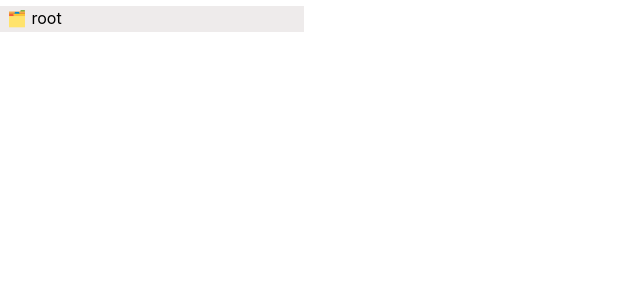
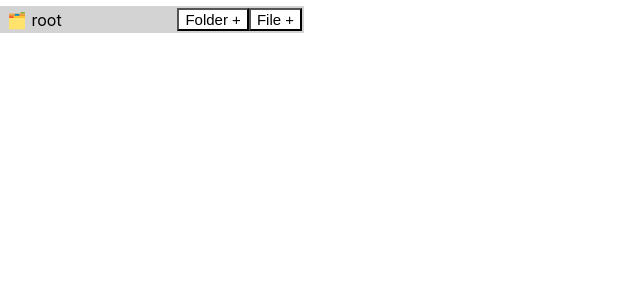
Before and after one commit to rishgupta2301/ReactJS_Machine_Coding_Questions, a React (Create React App) app: page / in a window 1280 px wide. Shown: the top 300 px of the page, without its empty margins (0-640 px from the left). Built offline with nearby package versions, Linux system fonts and the light colour scheme.

Commit message:
completed file-explorer

```diff
--- a/src/components/fileExplorer/explorerComponent.jsx
+++ b/src/components/fileExplorer/explorerComponent.jsx
@@ -1,15 +1,22 @@
 import { useState } from "react";
 import explorer from './folderData';
 import Folder from "./folder";
+import useTraverseTree from "./use-traverse-tree";
 
 const ExplorerComponent = () => {
 
     const [explorerData, setExplorerData] = useState(explorer)
-    console.log(explorerData);
+    const {insertNode} = useTraverseTree()
+
+    const handleInsertNode = (folderId, item, isFolder) => {
+        const finalTree = insertNode(explorerData, folderId, item, isFolder);
+
+        setExplorerData(finalTree)
+    }
 
     return(
         <div>
-            <Folder explorer={explorerData}/>
+            <Folder handleInsertNode={handleInsertNode} explorer={explorerData}/>
         </div>
     )
 
--- a/src/components/fileExplorer/folder.js
+++ b/src/components/fileExplorer/folder.js
@@ -1,22 +1,61 @@
 import { useState } from "react";
 import '../fileExplorer/styles.css'
 
-const Folder = ({ explorer }) => {
+const Folder = ({ handleInsertNode, explorer }) => {
   console.log(explorer);
 
     const [expand, setExpand] = useState(false);
+    const [showInput, setShowInput] = useState({
+        visible: false,
+        isFolder: null,
+    });
+
+    const handleNewFolder=(e, isFolder)=>{ // this will stop the functionality of opening the drop down
+        //to show other files when(we need it as the buttons are present inside the div)
+        e.stopPropagation();
+        setExpand(true)
+        setShowInput({
+            visible: true,
+            isFolder,
+        })
+
+    }
+
+    const onAddFolder = (e) => {
+        if(e.keyCode === 13 && e.target.value){
+            handleInsertNode(explorer.id, e.target.value, showInput.isFolder) //folder.id , item , isFolder
+            setShowInput({...showInput, visible: false});
+        }
+    }
 
   if(explorer.isFolder) {
   return (
     <div style={{ marginTop: 5 }}>
       <div className="folder" style={{cursor:"pointer"}} onClick={() => setExpand(!expand)}>
         <span >🗂️ {explorer.name}</span>
+        <div>
+            {/* below true is for folder and false is for not folder i.e., file */}
+            <button onClick={(e) => handleNewFolder(e, true)}>Folder +</button>
+            <button onClick={(e) => handleNewFolder(e, false)}>File +</button>
+        </div>
       </div>
       <div style={{display: expand ? 'block' : 'none', paddingLeft:25}}>
+        {showInput.visible && (
+            <div className="inputContainer">
+                <span>{showInput.isFolder ? '🗂️' :'📄'}</span>
+                <input
+                onKeyDown={onAddFolder}
+                type="text"
+                className="inputContainer__input"
+                onBlur={() => setShowInput({...showInput, visible:false})} // it will close the input field if clicked outside
+                autoFocus
+                />
+            </div>
+        )}
         {explorer.items.map((item) => {
             return (
                 // <span>📄 {item.name}</span>
-                <Folder explorer={item} key={item.id}/>
+                <Folder handleInsertNode = {handleInsertNode} explorer={item} key={item.id}/>
             )
         })}
       </div>
--- a/src/components/fileExplorer/styles.css
+++ b/src/components/fileExplorer/styles.css
@@ -1,6 +1,6 @@
 .folder {
     margin-top: 6px;
-    background-color: rgb(238, 235, 235);
+    background-color: lightgray;
     display: flex;
     align-items: center;
     justify-content: space-between;
@@ -9,8 +9,34 @@
     cursor: pointer;
   }
 
+  .inputContainer{
+    display: flex;
+    align-items: center;
+    gap: 5px;
+  }
+
+  .inputContainer>span{
+    margin-top: 5px;
+  }
+
+  .inputContainer__input {
+    margin: 6px 0 0px 0;
+    padding: 5px;
+    display: flex;
+    border: 1px solid lightgray;
+    align-items: center;
+    justify-content: space-between;
+    cursor: pointer;
+  }
+
   .folder > span {
-    margin: 0 5px 2px 5px;
+    margin: 0 5px;
+  }
+
+  .folder > div > button {
+    font-size: 15px;
+    background-color: white;
+    cursor: pointer;
   }
 
   .file {
--- /dev/null
+++ b/src/components/fileExplorer/use-traverse-tree.js
@@ -0,0 +1,25 @@
+const useTraverseTree = () => {
+    function insertNode(tree, folderId, item, isFolder){
+        // checking if the current folder id is equal to the tree id that is the edge case for starting and tree is a folder
+        if(tree.id === folderId && tree.isFolder){
+            tree.items.unshift({ // unshift will add it to the very first unlike map which adds it to the last
+                id: new Date().getTime(),
+                name: item,
+                isFolder,
+                items:[],
+            })
+            return tree;
+        }
+
+        // case for other levels that is except the root
+        let latestNode = [];
+        latestNode = tree.items.map((obj) => {
+            return insertNode(obj, folderId, item, isFolder);
+        });
+        return {...tree, items: latestNode};
+    }
+
+    return {insertNode};
+}
+
+export default useTraverseTree;
```
